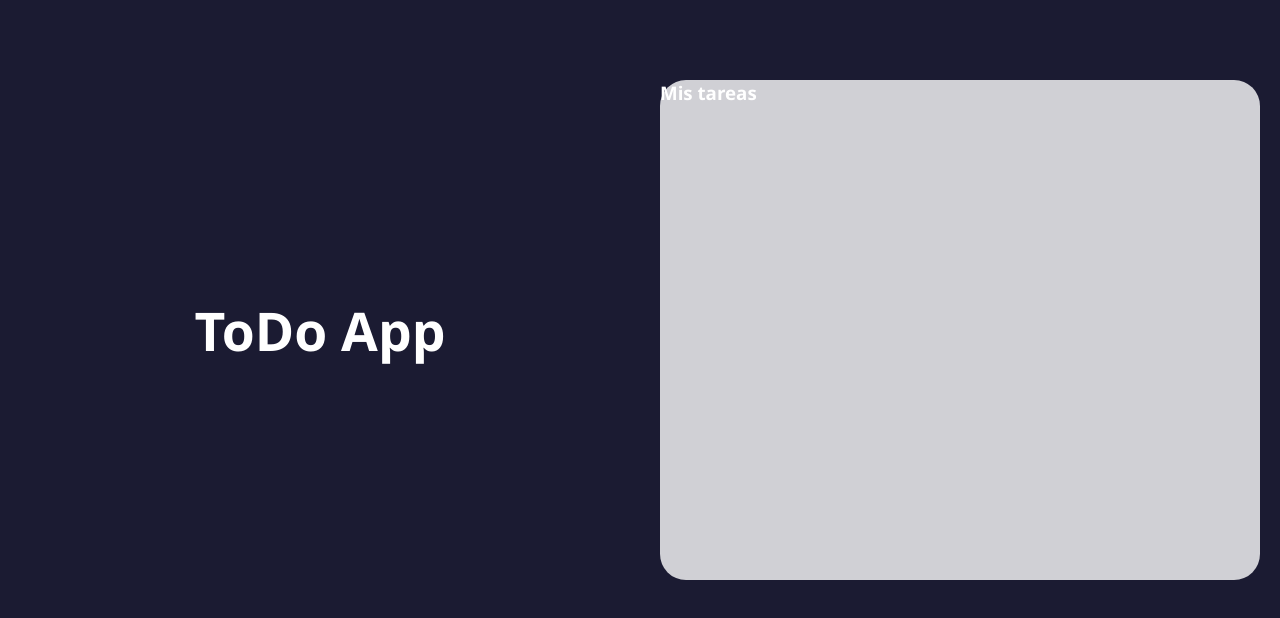
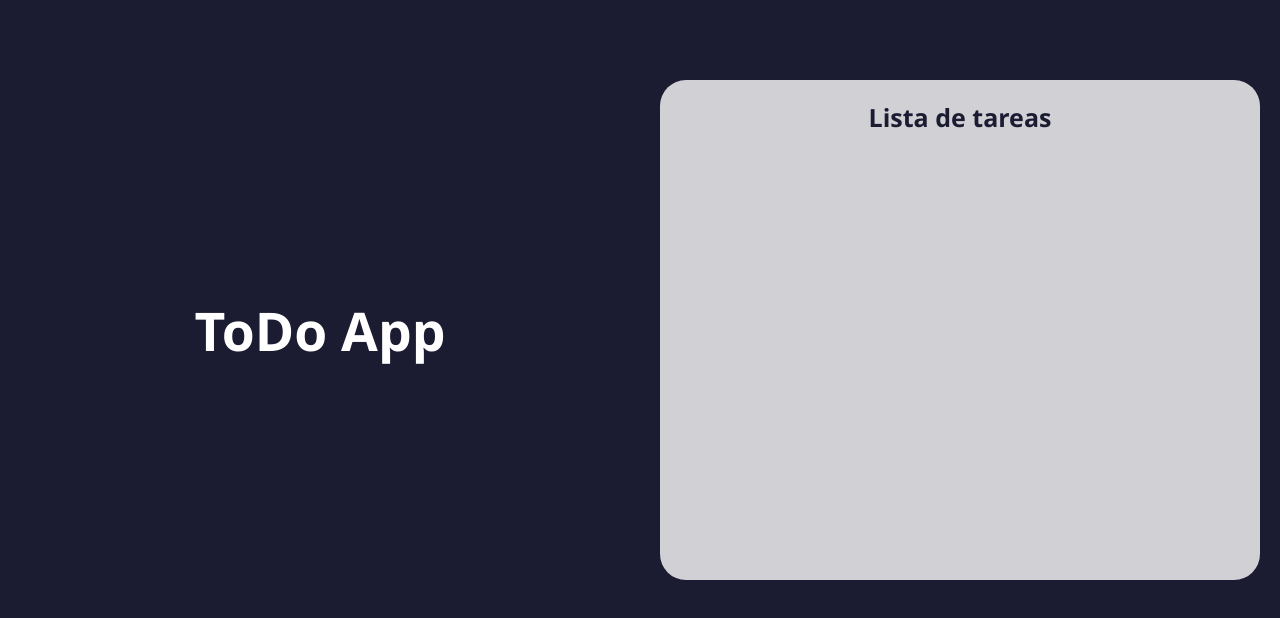
Before and after one commit to juanse-morales/todo-react-app, a React (Create React App) app: page / in a window 1280 px wide. Shown: the top 618 px of the page. Built offline with nearby package versions, Linux system fonts and the light colour scheme.

Commit message:
CUSTOM: Organize items of ToDo

```diff
--- a/src/App.css
+++ b/src/App.css
@@ -32,6 +32,7 @@ html, body {
 
 .todo-main-container {
   display: flex;
+  flex-direction: column;
   width: 600px;
   min-height: 500px;
   background-color: #d0d0d5;
@@ -39,6 +40,14 @@ html, body {
   border-radius: 26px;
 }
 
+.todo-title-container {
+  display: flex;
+  justify-content: center;
+  align-items: center;
+}
+
 .todo-title {
-  color: white;
+  color: #1b1b32;
+  font-size: 25px;
+  margin: 20px 0;
 }
--- a/src/App.js
+++ b/src/App.js
@@ -1,24 +1,21 @@
-
-import './App.css';
-import ToDoForm from './components/ToDoForm';
-import ToDoItems from './components/ToDoItems';
+import "./App.css";
+import ToDoForm from "./components/ToDoForm";
+import ToDoItems from "./components/ToDoItems";
 
 function App() {
   return (
-    <div className='main-container'>
+    <div className="main-container">
       <div className="header-container">
-        <h1 className='header-title'>ToDo App</h1>
+        <h1 className="header-title">ToDo App</h1>
       </div>
-      <div className='todo-main-container'>
-        <div className='todo-title-container'>
-          <h3 className='todo-title'>Mis tareas</h3>
+      <div className="todo-main-container">
+        <div className="todo-title-container">
+          <h3 className="todo-title">Lista de tareas</h3>
         </div>
-        <div className='todo-form-container'>
-          <ToDoForm />
-        </div>
-        <div className='todo-items-container'>
-          <ToDoItems />
-        </div>
+
+        <ToDoForm />
+
+        <ToDoItems />
       </div>
     </div>
   );
```
